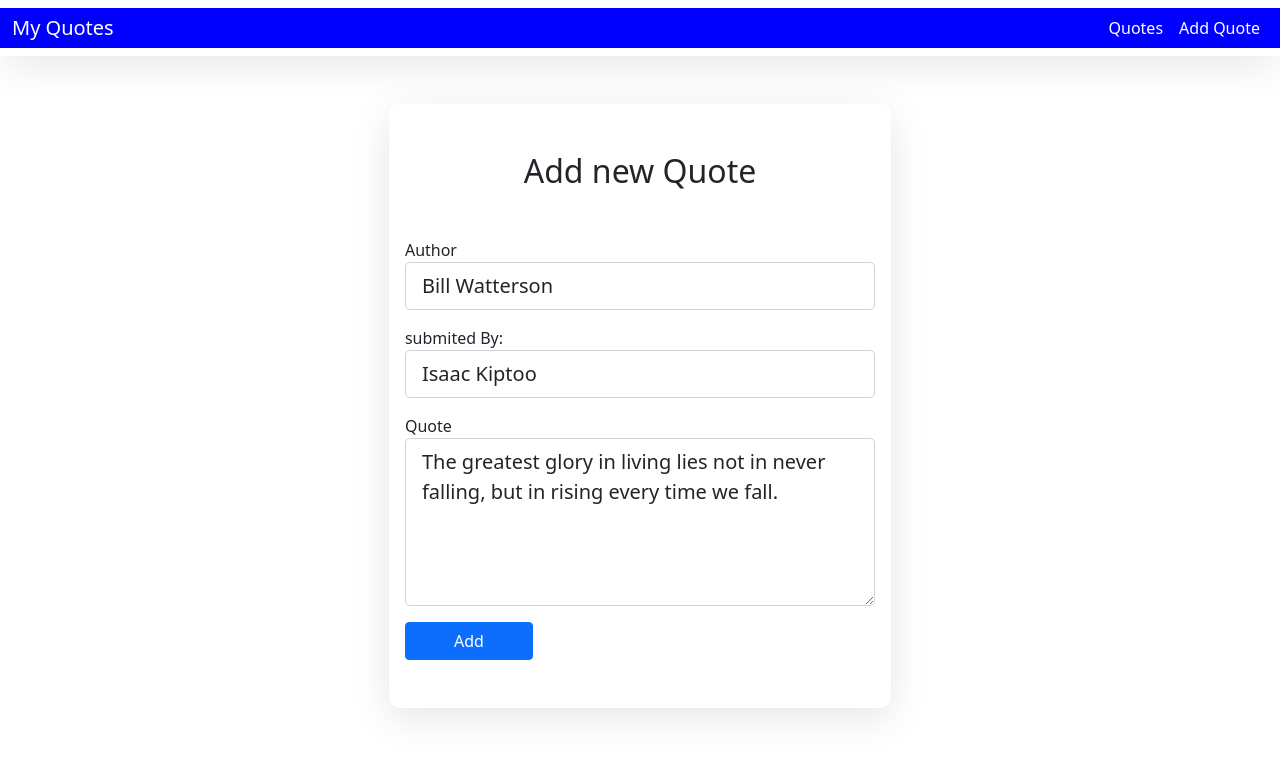
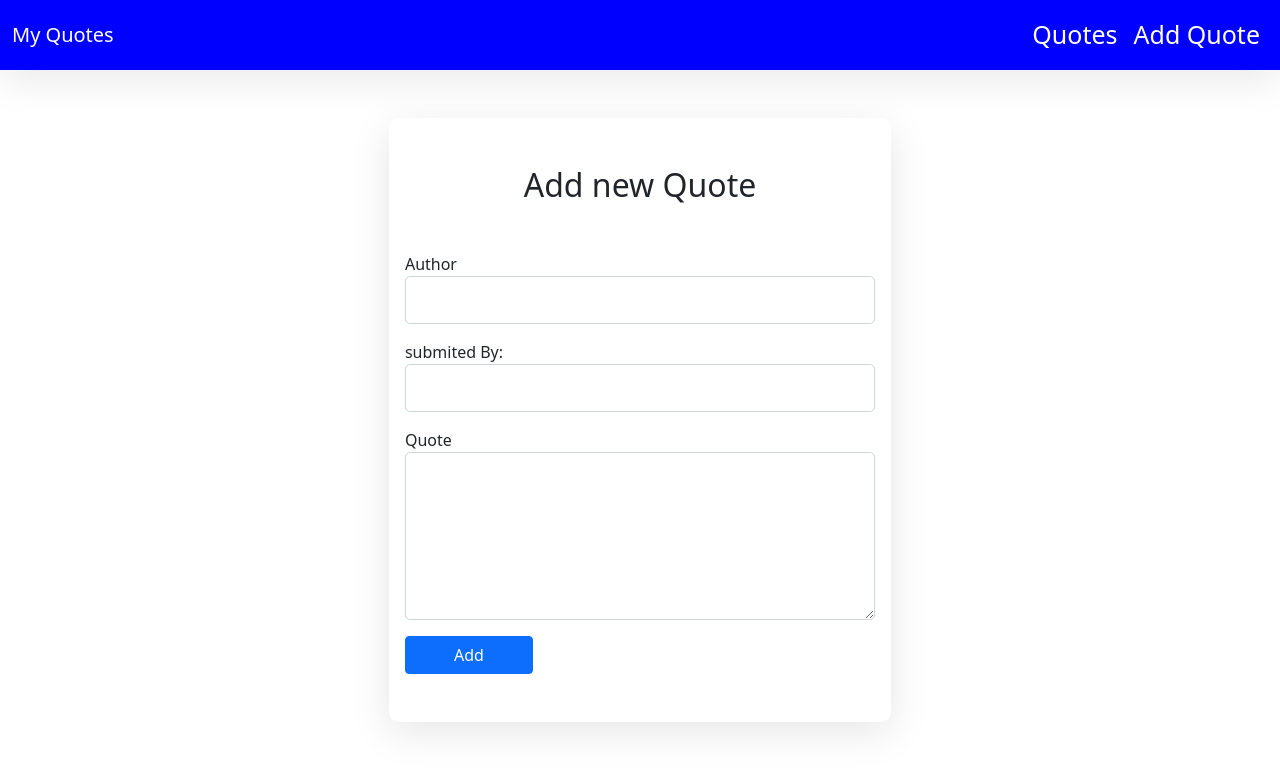
Before and after one commit to Isaac-kiptoo-kilimo/Qoutes-App-website, an Angular app: page /add-quote in a window 1280 px wide. Shown: the top 770 px of the page. Built offline with nearby package versions, Linux system fonts and the light colour scheme.

Commit message:
style:this will style the navbar

```diff
--- a/src/app/components/navbar/navbar.component.html
+++ b/src/app/components/navbar/navbar.component.html
@@ -1,4 +1,4 @@
-<nav class="navbar navbar-expand-md custom-navbar sticky-top bg-white">
+<nav class="navbar navbar-expand-md custom-navbar sticky-top ">
     <div class="container-fluid navbar-content ">
       <a class="navbar-brand text-white"  href="#">My Quotes</a>
       <button class="navbar-toggler" type="button" data-bs-toggle="collapse" data-bs-target="#navbarSupportedContent"
--- a/src/app/components/navbar/navbar.component.scss
+++ b/src/app/components/navbar/navbar.component.scss
@@ -1,5 +1,7 @@
 .custom-navbar{
     box-shadow: 0  10px 40px rgba(0, 0, 0, 0.089);
+    font-size: 25px;
+    background-color: blue;
 }
 
 .nav-link{
@@ -7,6 +9,3 @@
         columns: black;
     }
 }
-.navbar-content{
-    background-color: blue;
-}
--- a/src/app/quote/add-quote/add-quote.component.ts
+++ b/src/app/quote/add-quote/add-quote.component.ts
@@ -10,7 +10,7 @@ import { StorageService } from 'src/app/service/storage.service';
 })
 export class AddQuoteComponent implements OnInit {
 
-  quote: Quote= new Quote(1, 'Bill Watterson', 'The greatest glory in living lies not in never falling, but in rising every time we fall.', 'Isaac Kiptoo',0, 0, new Date());
+  quote: Quote= new Quote(1, '', '', '',0, 0, new Date());
   title='npms'
 
   constructor(
@@ -22,6 +22,10 @@ export class AddQuoteComponent implements OnInit {
   ngOnInit(): void {
   }
   addQuote(){
+    if(this.quote.author==='' || this.quote.quote==='' || this.quote.submited_by===''){
+      alert('Kindly fill all the fields')
+      return
+    }
     this.storageService.addQuote(this.quote);
     this.router.navigateByUrl('/')
   }
--- a/src/app/quote/quote.component.html
+++ b/src/app/quote/quote.component.html
@@ -35,7 +35,7 @@
     </div>
 
     <div class="col-md-8 px-md-2">
-      <div class="sticky-top pt-5">
+      <div class=" pt-5" style="position: sticky; top: 80px;">
 
         <!-- <router-outlet></router-outlet> -->
 
```
